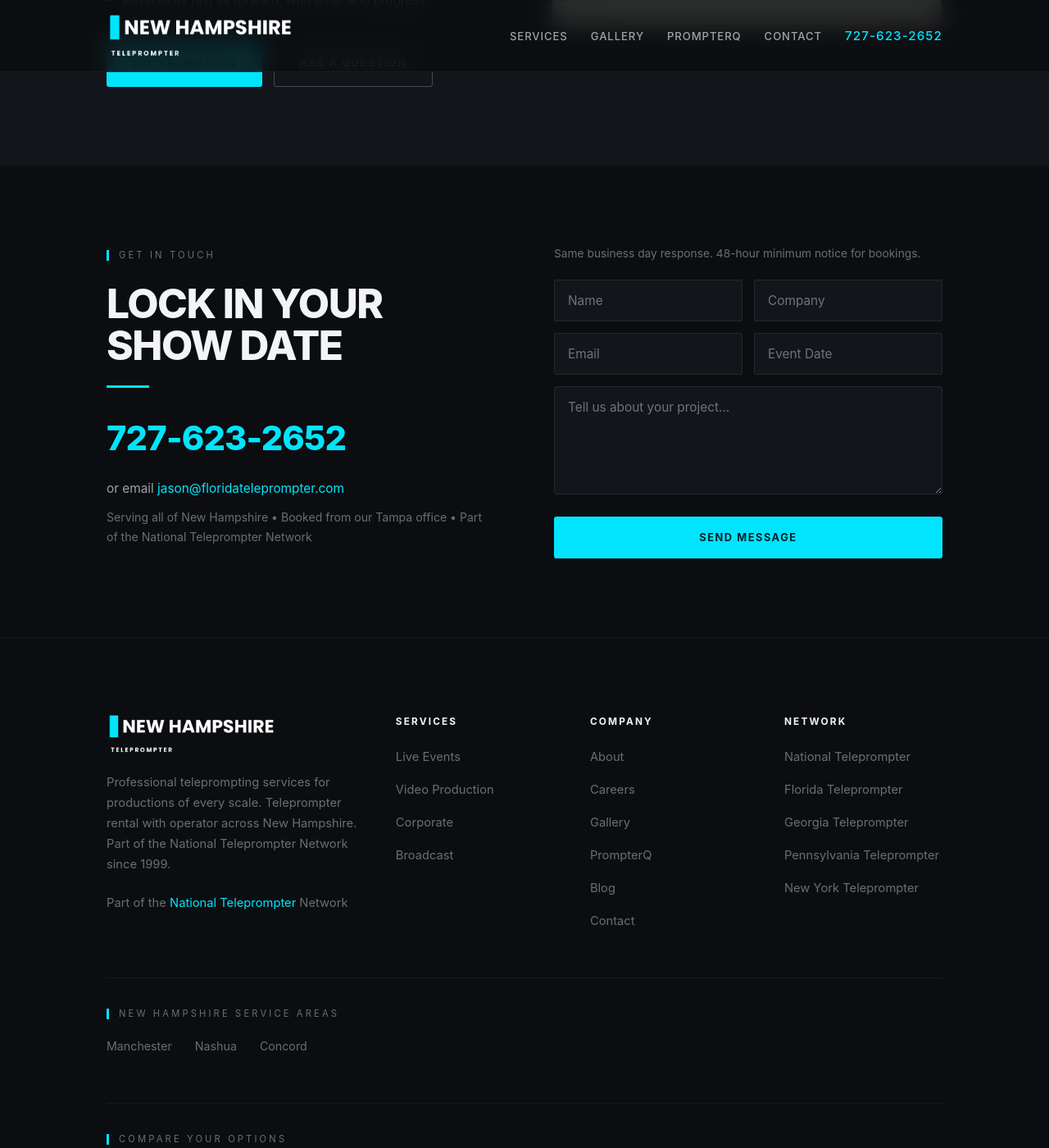
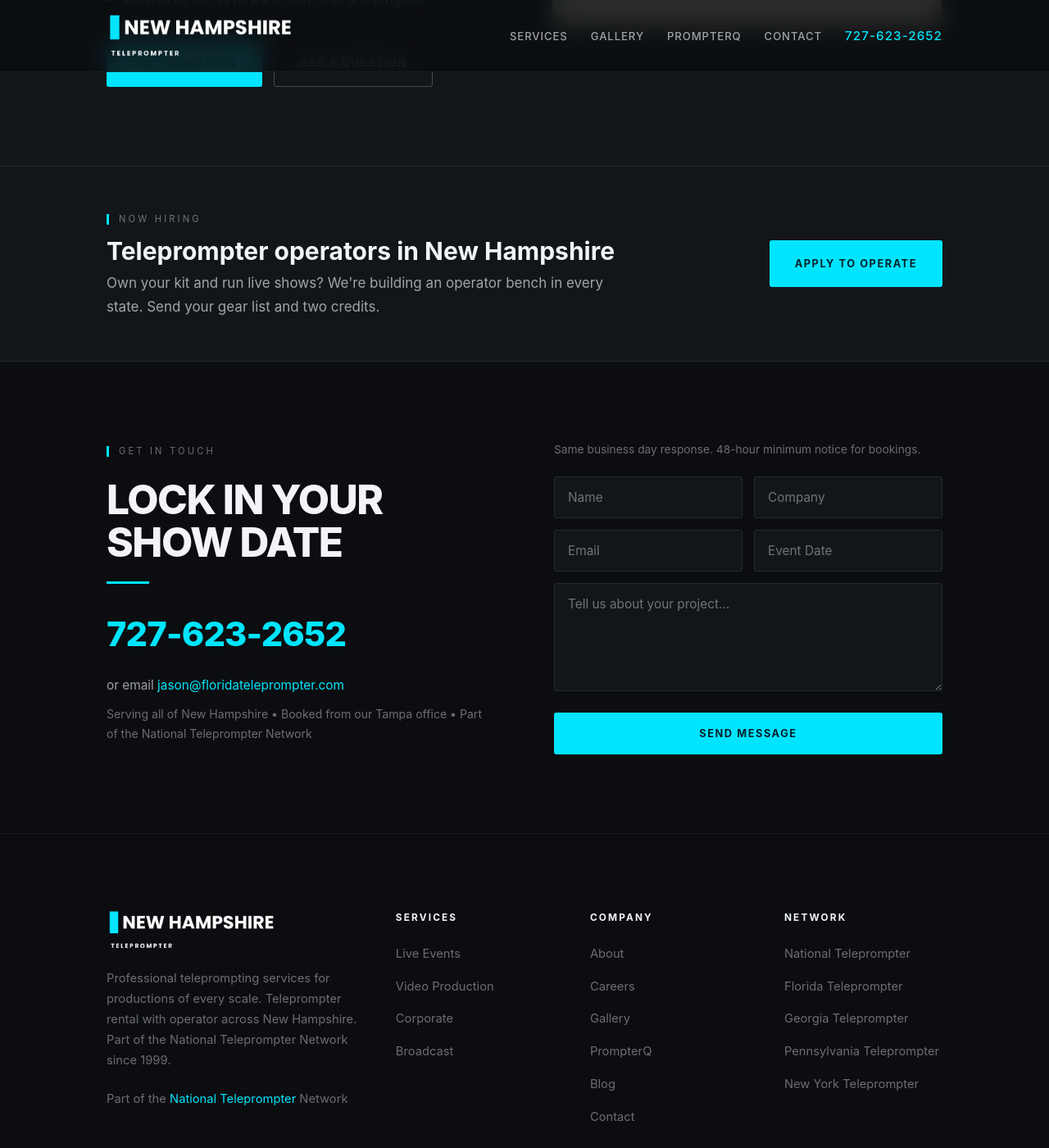
Before and after one commit to jasproj/newhampshireteleprompter, a Jekyll site: the page index.html, which Jekyll copies as it is, in a window 1280 px wide and 1400 px high, scrolled down 6121 px. Shown: the whole window at 82% size. Built offline with Jekyll 4.4.1, drawn with Linux system fonts in a browser that asks for light colours.

Commit message:
feat: "Now Hiring Operators" band above the contact section
A visible operator-recruiting callout on the home page. Until now the only
path to the application form was a footer link. The band names the state,
says what we want (own kit, live-show experience, gear list + two credits)
and sends applicants to the existing careers page. Styled with the site's
own CSS variables; no new colors, fonts or scripts. Verified at 1280 and
390 wide.

Co-Authored-By: Claude Fable 5.1 <noreply@anthropic.com>
Claude-Session: https://claude.ai/code/session_01SW4oYwAA8ZEcmkVZYUBX96

```diff
--- a/index.html
+++ b/index.html
@@ -444,6 +444,13 @@
             html { scroll-behavior: auto; }
             * { transition: none !important; animation: none !important; }
         }
+
+        /* Hiring band */
+        .hiring { padding: clamp(36px, 4vw, 56px) 0; background: var(--surface); border-top: 1px solid var(--line); border-bottom: 1px solid var(--line); }
+        .hiring-wrap { display: flex; align-items: center; justify-content: space-between; gap: 28px; flex-wrap: wrap; }
+        .hiring-title { font-size: clamp(22px, 2.6vw, 30px); line-height: 1.15; margin: 6px 0 8px; }
+        .hiring-text { color: var(--text-dim); margin: 0; max-width: 60ch; }
+        .hiring .btn { white-space: nowrap; }
     </style>
 </head>
 <body>
@@ -673,6 +680,18 @@
         </div>
     </section>
 
+        <!-- Hiring -->
+    <section class="hiring" id="hiring" aria-label="Now hiring teleprompter operators">
+        <div class="wrap hiring-wrap">
+            <div>
+                <span class="eyebrow">Now Hiring</span>
+                <h2 class="hiring-title">Teleprompter operators in New Hampshire</h2>
+                <p class="hiring-text">Own your kit and run live shows? We're building an operator bench in every state. Send your gear list and two credits.</p>
+            </div>
+            <a href="careers.html" class="btn btn-primary">Apply to operate</a>
+        </div>
+    </section>
+
     <!-- Contact -->
     <section class="contact" id="contact">
         <div class="wrap">
```
